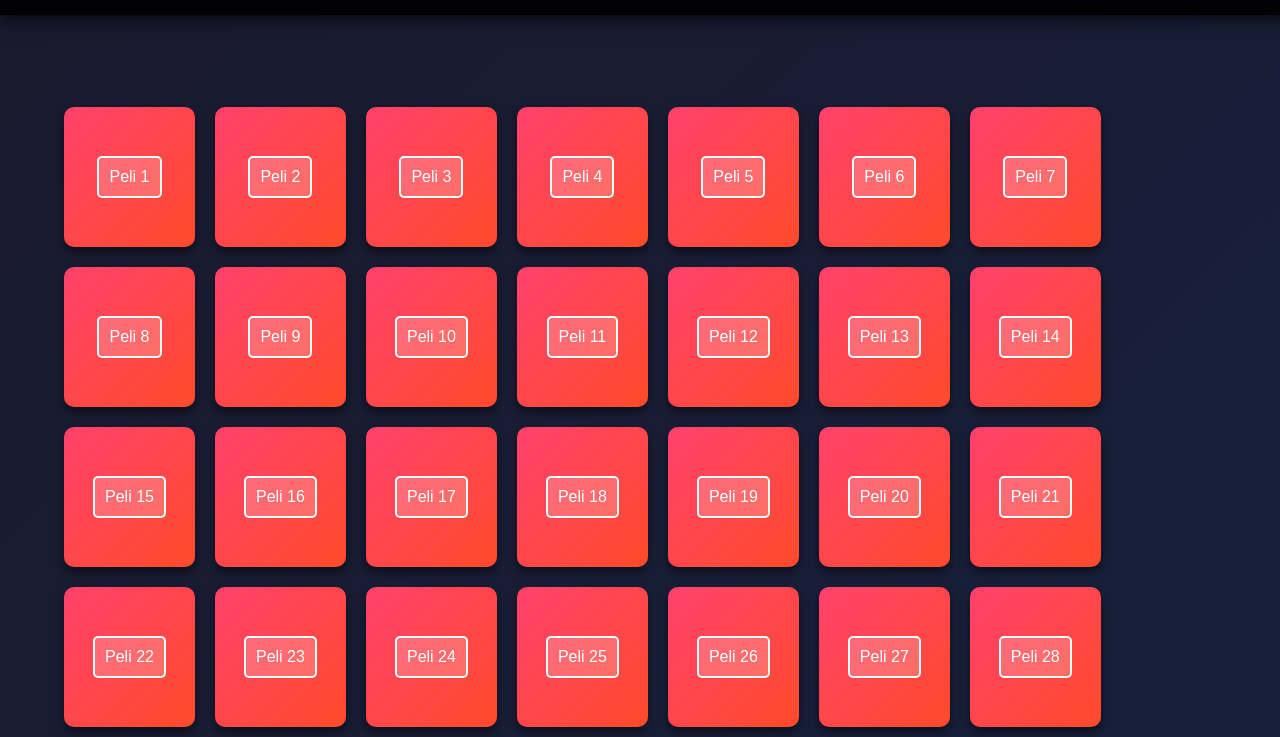
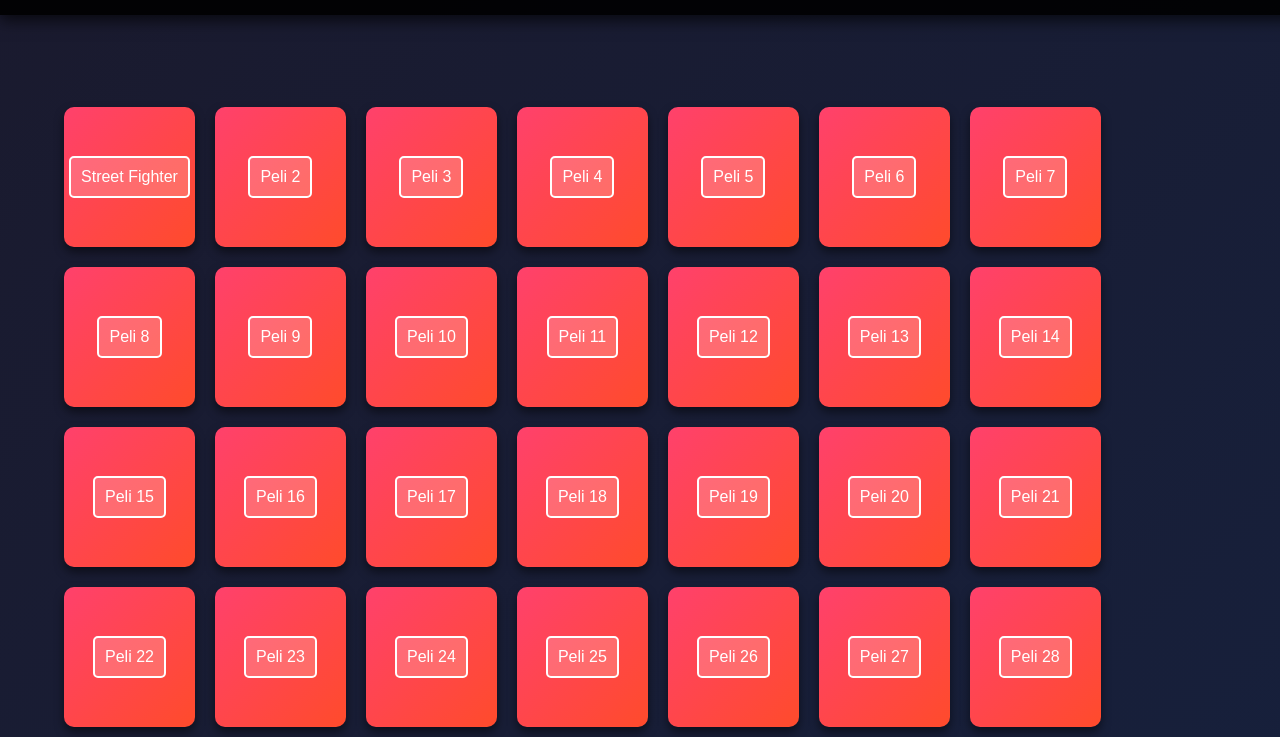
Before and after one commit to KubeGames-finland/KubeGames, a plain HTML site: page index.html in a window 1280 px wide. Shown: the part 63-800 px from the top of the page. Drawn offline with Linux system fonts and the light colour scheme.

Commit message:
Update index.html

```diff
--- a/index.html
+++ b/index.html
@@ -146,8 +146,14 @@
 
     <main>
         <div class="grid-container">
+            <!-- Lisää peli 1 -->
+            <div class="grid-item">
+                <button onclick="window.location.href='https://eleanorakh.github.io/street-fighter/'">Street Fighter</button>
+            </div>
+
+            <!-- Muut pelit -->
             <script>
-                for (let i = 1; i <= 49; i++) {
+                for (let i = 2; i <= 49; i++) {
                     document.write(`<div class="grid-item"><button onclick="window.location.href='https://example.com/peli${i}'">Peli ${i}</button></div>`);
                 }
             </script>
```
